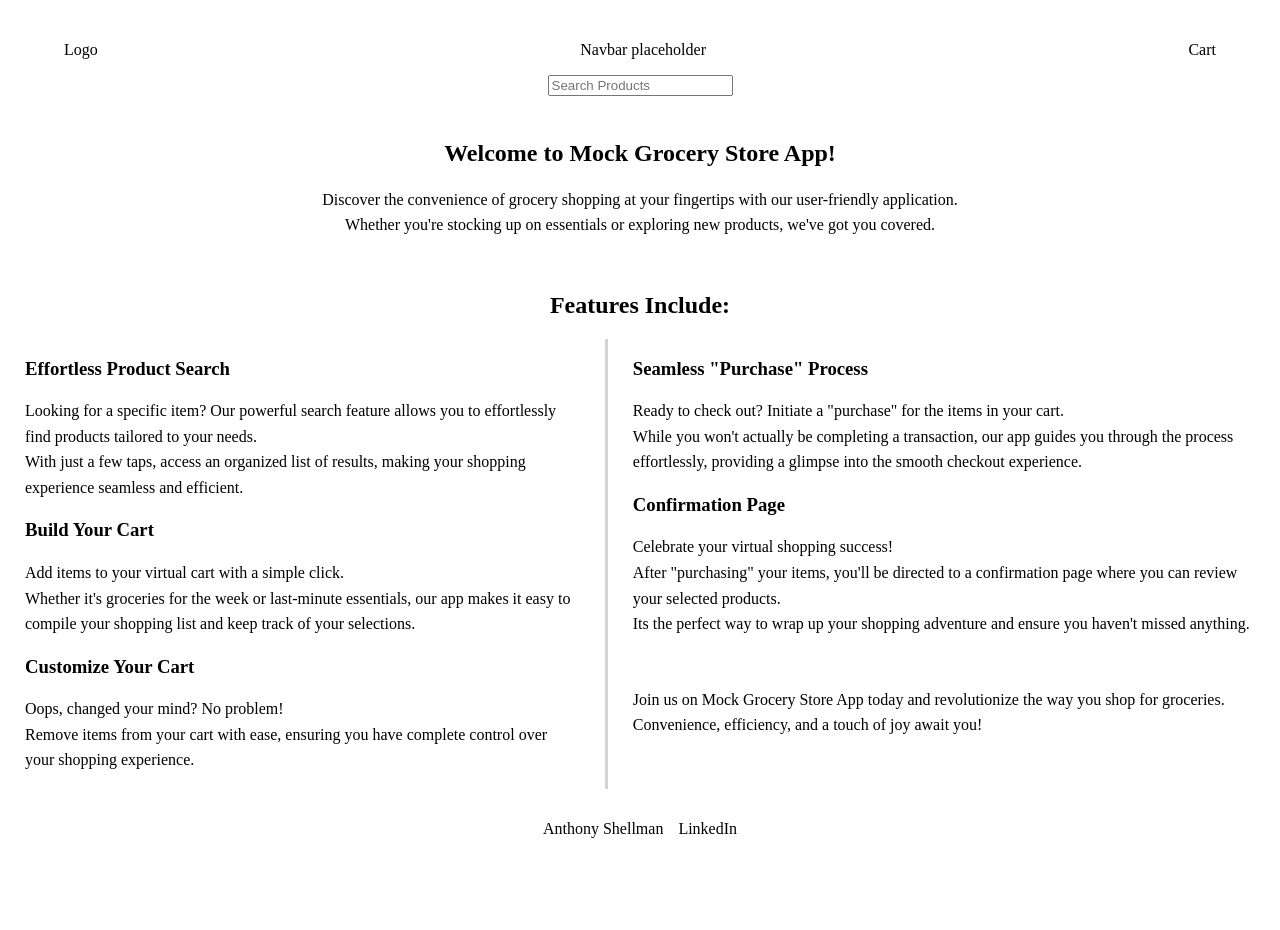
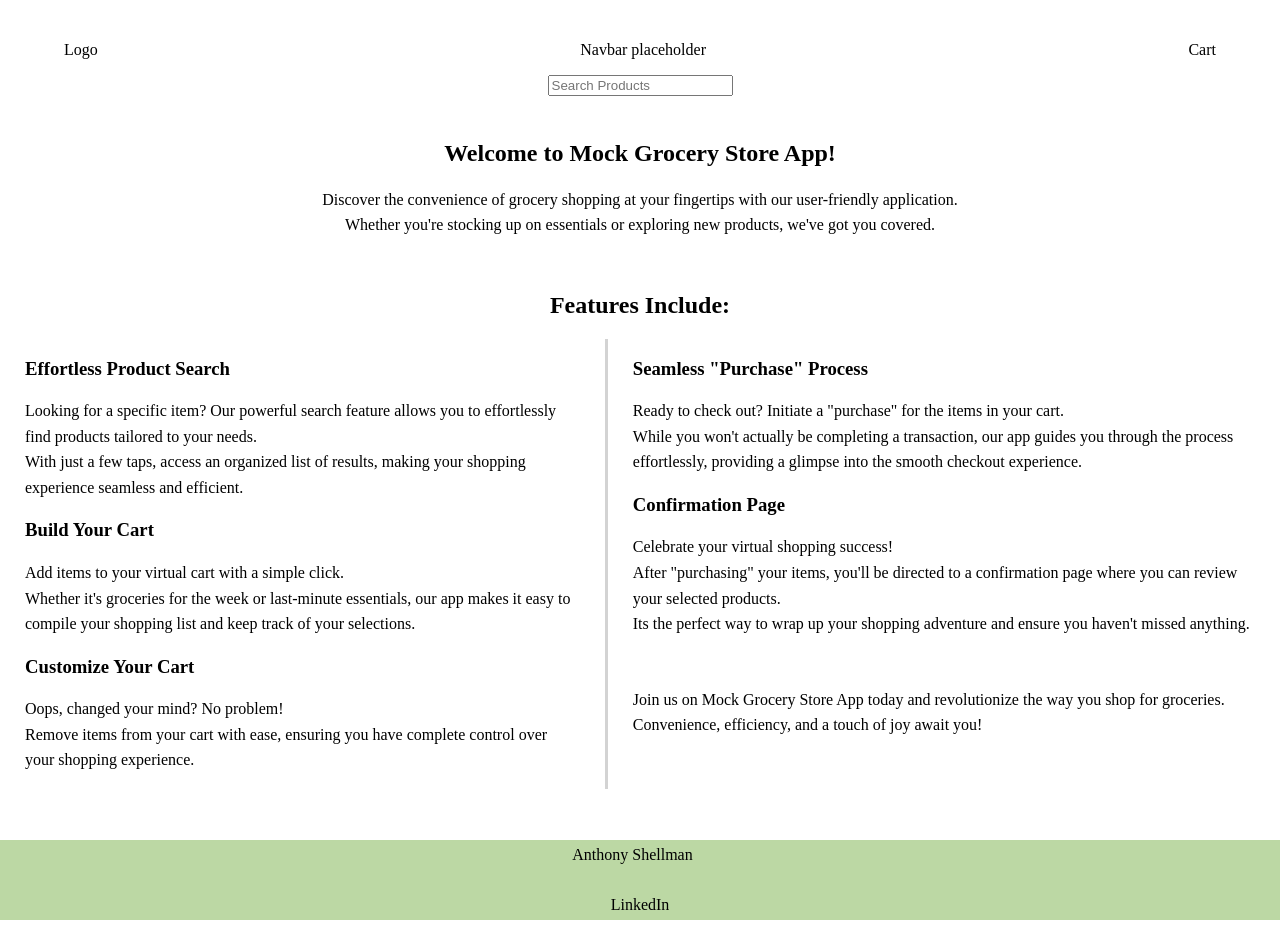
Before and after one commit to Ant-Shell/fe-take-home-mgsa, a React (Vite) app: page / in a window 1280 px wide. Before the commit the page ends 869 px from the top, so only its background shows below. Built offline with nearby package versions, Linux system fonts and the light colour scheme; no server answers.

Commit message:
Add styling to put footer at bottom of page

```diff
--- a/src/components/Footer/Footer.css
+++ b/src/components/Footer/Footer.css
@@ -4,11 +4,16 @@
   display: flex;
   justify-content: center;
   align-items: center;
+  background-color: #BCD8A4;
+  bottom: 0;
+  position: absolute;
+  margin-bottom: -15vh;
 }
 
 .footer-info {
   width: 50%;
   display: flex;
+  flex-direction: column;
   justify-content: center;
   align-items: center;
 }
```
